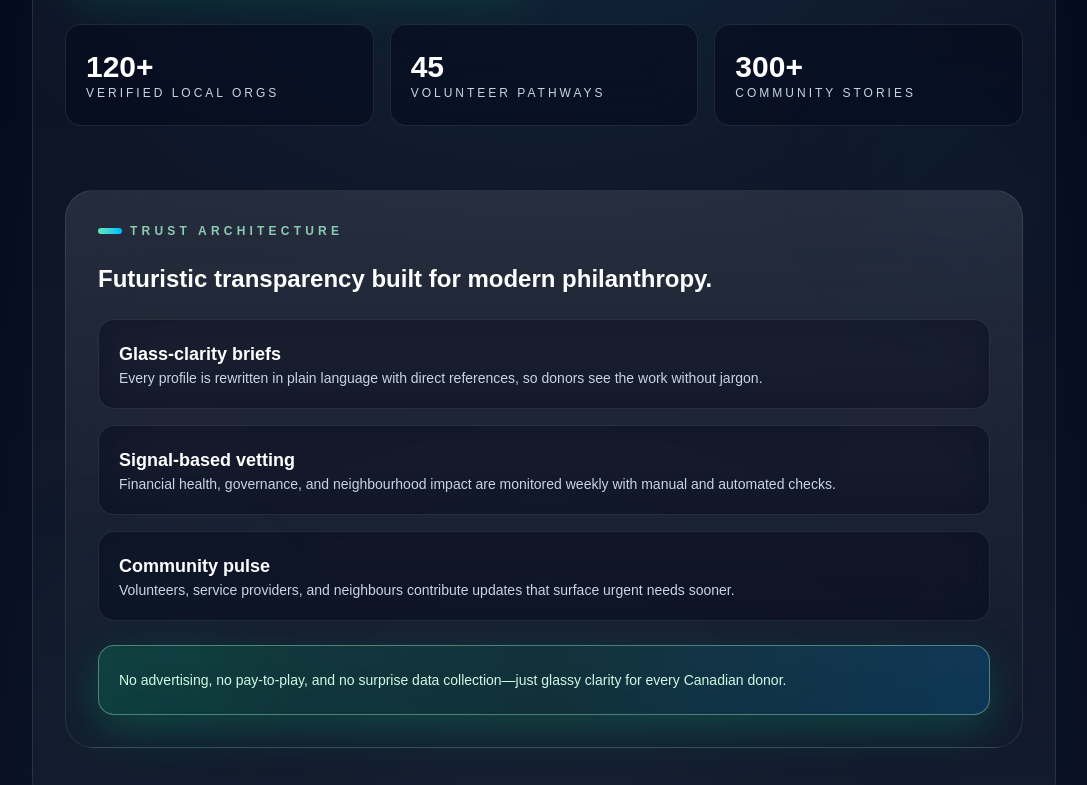
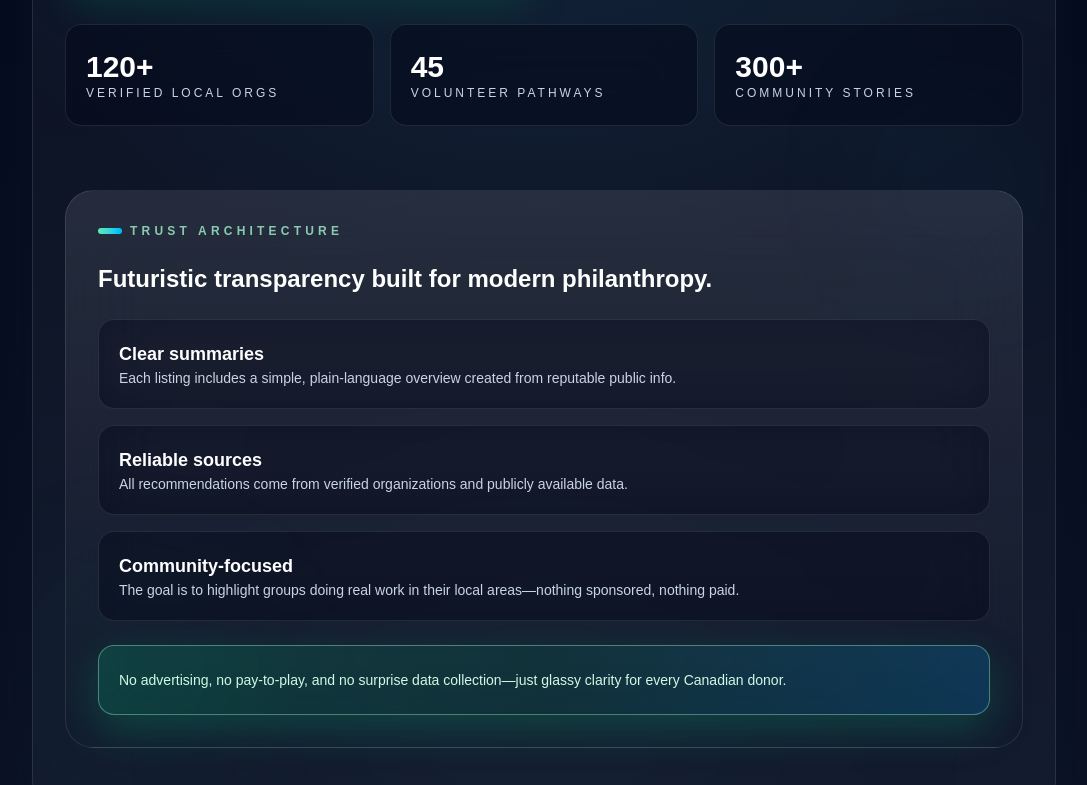
Before and after one commit to gmook9/helpingCanada, a Next.js app: page /mission in a window 1280 px wide. Shown: the part 559-1344 px from the top of the page, without its empty margins (96-1183 px from the left). Built offline with nearby package versions, Linux system fonts and the light colour scheme.

Commit message:
Updated text on mission page

```diff
--- a/src/app/mission/page.tsx
+++ b/src/app/mission/page.tsx
@@ -83,19 +83,19 @@ const heroStats = [
 
 const trustLayers = [
   {
-    title: "Glass-clarity briefs",
+    title: "Clear summaries",
     description:
-      "Every profile is rewritten in plain language with direct references, so donors see the work without jargon.",
+      "Each listing includes a simple, plain-language overview created from reputable public info.",
   },
   {
-    title: "Signal-based vetting",
+    title: "Reliable sources",
     description:
-      "Financial health, governance, and neighbourhood impact are monitored weekly with manual and automated checks.",
+      "All recommendations come from verified organizations and publicly available data.",
   },
   {
-    title: "Community pulse",
+    title: "Community-focused",
     description:
-      "Volunteers, service providers, and neighbours contribute updates that surface urgent needs sooner.",
+      "The goal is to highlight groups doing real work in their local areas—nothing sponsored, nothing paid.",
   },
 ];
 
```
